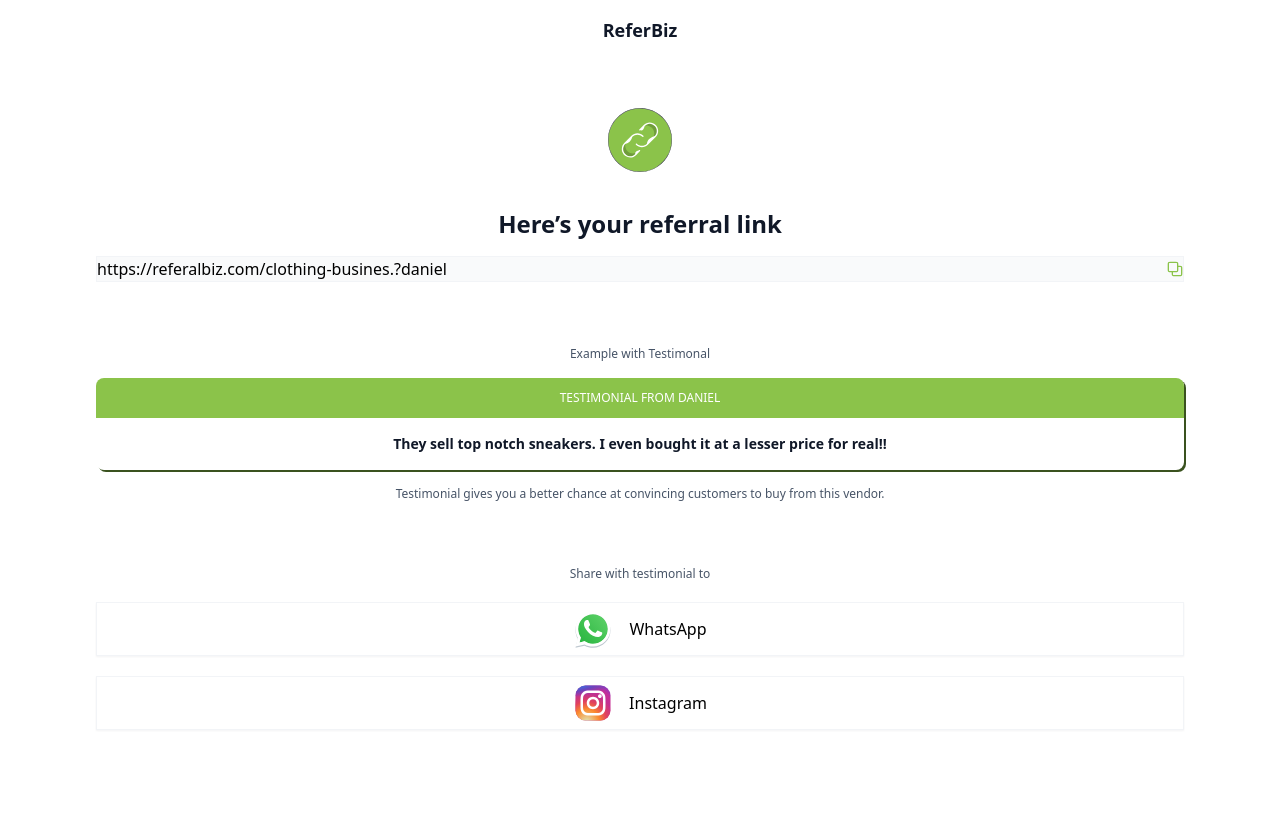
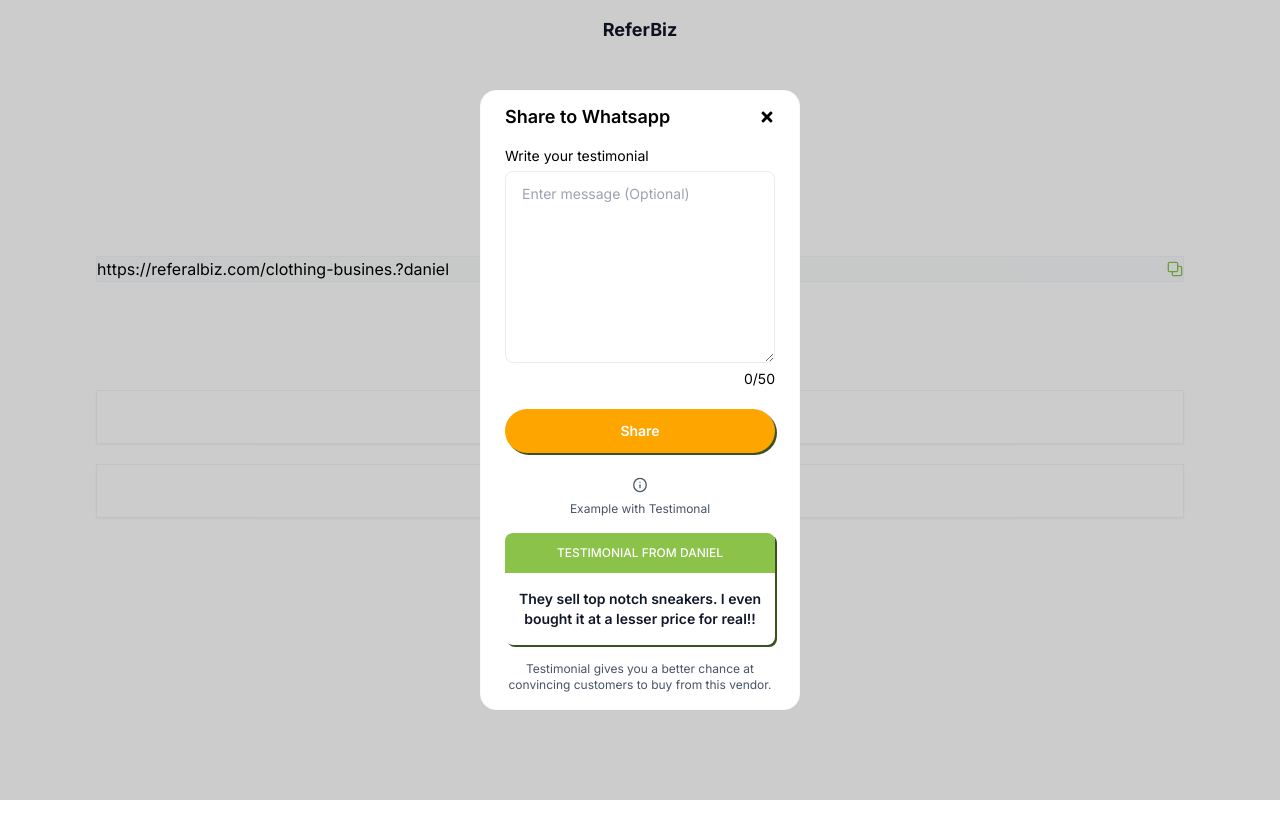
Before and after one commit to mosgizy/ReferBiz, a Next.js app: page /share-link in a window 1280 px wide. Both pictures are taken after a click on the button "WhatsApp". Shown: the top 838 px of the page. Built offline with nearby package versions, Linux system fonts and the light colour scheme.

Commit message:
share link modal now functional with sharing to social media

```diff
--- a/src/app/(campaign)/generate-link/page.tsx
+++ b/src/app/(campaign)/generate-link/page.tsx
@@ -34,7 +34,7 @@
             />
           </label>
           <label htmlFor="email" className="flex flex-col gap-3">
-            <span>Full Name</span>
+            <span>Email</span>
             <input
               type="email"
               name="email"
--- a/src/app/(campaign)/share-link/page.tsx
+++ b/src/app/(campaign)/share-link/page.tsx
@@ -5,15 +5,17 @@
 import copyIcon from '/public/icons/copy.svg';
 import whatsappIcon from '/public/icons/whatsapp.svg';
 import instagramIcon from '/public/icons/instagram.svg';
-import { toast } from 'react-toastify';
-import { useRouter } from 'next/navigation';
 import { handleCopyToClipboard } from '@/utils/copyToClipboard';
+import Modal from '@/components/Modal';
+import { useState } from 'react';
 
 const Page = () => {
-  const router = useRouter();
+  const [modalState, setModalState] = useState(false);
+  const [modalTitle, setModalTitle] = useState('');
 
-  const handleSocial = (social: string, text: string) => {
-    router.push(`https://api.whatsapp.com/send?text=${text}%20${social}`);
+  const handleModalState = (title: string) => {
+    setModalTitle(title);
+    setModalState((prev) => !prev);
   };
 
   return (
@@ -41,37 +43,34 @@
           />
         </div>
       </div>
-      <div className="my-16 flex flex-col gap-4">
-        <div className="text-xs text-text-color">Example with Testimonal</div>
-        <div className="shadow-btn-shadow rounded-lg overflow-hidden">
-          <div className="text-xs font-medium py-3 px-3 bg-green-500 text-white">
-            TESTIMONIAL FROM DANIEL
-          </div>
-          <div className="text-header text-sm font-semibold py-4 px-3">
-            They sell top notch sneakers. I even bought it at a lesser price for
-            real!!
-          </div>
-        </div>
-        <p className="text-xs text-text-color">
-          Testimonial gives you a better chance at convincing customers to buy
-          from this vendor.
-        </p>
-      </div>
-      <div>
+      <div className="mt-[4.5rem]">
         <h1 className="text-xs text-text-color font-medium">
           Share with testimonial to
         </h1>
         <div className="flex flex-col justify-center gap-5 mt-5">
-          <button className="flex-center justify-center gap-4 py-[0.375rem] border border-light-gray shadow-google">
+          <button
+            onClick={() => handleModalState('Share to Whatsapp')}
+            className="flex-center justify-center gap-4 py-[0.375rem] border border-light-gray shadow-google"
+          >
             <Image src={whatsappIcon} alt="" height={40} width={40} />
             <span>WhatsApp</span>
           </button>
-          <button className="flex-center justify-center gap-4 py-[0.375rem] border border-light-gray shadow-google">
+          <button
+            onClick={() => handleModalState('Share to Twitter')}
+            className="flex-center justify-center gap-4 py-[0.375rem] border border-light-gray shadow-google"
+          >
             <Image src={instagramIcon} alt="" height={40} width={40} />
-            <span>Instagram</span>
+            <span>Twitter</span>
           </button>
         </div>
       </div>
+      {modalState && (
+        <Modal
+          handleModal={handleModalState}
+          title={modalTitle}
+          url={'https://referalbiz.com/clothing-busines.?daniel'}
+        />
+      )}
     </>
   );
 };
--- a/src/app/layout.tsx
+++ b/src/app/layout.tsx
@@ -1,11 +1,11 @@
 import './globals.css';
 import type { Metadata } from 'next';
-// import { Inter } from 'next/font/google';
+import { Inter } from 'next/font/google';
 import { AppProvider } from './Provider';
 import { ToastContainer } from 'react-toastify';
 import 'react-toastify/dist/ReactToastify.css';
 
-// const inter = Inter({ subsets: ['latin'] });
+const inter = Inter({ subsets: ['latin'] });
 
 export const metadata: Metadata = {
   title: 'Refer Biz',
@@ -19,7 +19,7 @@
 }) {
   return (
     <html lang="en">
-      <body className={` min-h-screen`}>
+      <body className={`${inter.className} min-h-screen`}>
         <AppProvider>{children}</AppProvider>
         <ToastContainer autoClose={3000} />
       </body>
--- /dev/null
+++ b/src/components/Modal.tsx
@@ -0,0 +1,134 @@
+'use client';
+
+import Image from 'next/image';
+import infoIcon from '/public/icons/info.svg';
+import { FaTimes } from 'react-icons/fa';
+import { useRef, useState } from 'react';
+
+interface modalProps {
+  handleModal: () => void;
+  title: string;
+  url: string;
+}
+
+const Modal = ({ handleModal, title, url }: modalProps) => {
+  const textRef = useRef<HTMLTextAreaElement>(null);
+
+  const [text, setText] = useState('');
+  const [wordCount, setWordCount] = useState(0);
+
+  const handleTextChange = (event: any) => {
+    const newText = event.target.value;
+
+    const words = newText.trim().split(/\s+/);
+
+    if (words.length > 50) {
+      let temp = words.slice(0, 50).join(' ');
+      setText(temp);
+      setWordCount(50);
+
+      // text are still being input but not as word
+
+      // if (textRef.current) {
+      //   textRef.current.value = temp;
+      // }
+    }
+
+    if (words.length <= 50) {
+      setWordCount(words.length);
+      setText(newText);
+    }
+  };
+
+  function shareOnSocialMedia(shareUrl: string): void {
+    window.open(shareUrl, '_blank');
+  }
+
+  const handleSocialShare = () => {
+    const encodedUrl = encodeURIComponent(url);
+    const encodedText = encodeURIComponent(`${text}`);
+
+    if (title.endsWith('Whatsapp')) {
+      shareOnSocialMedia(
+        `https://api.whatsapp.com/send?text=${encodedText}%20${encodedUrl}`
+      );
+    }
+
+    if (title.endsWith('Twitter')) {
+      shareOnSocialMedia(
+        `https://twitter.com/intent/tweet?url=${encodedUrl}&text=${encodedText}`
+      );
+    }
+  };
+
+  return (
+    <div className="fixed inset-0 flex-center justify-center bg-background-blur">
+      <div
+        onClick={(e) => e.preventDefault()}
+        className="px-6 border border-fade-gray text-left max-w-[20rem] mx-auto bg-white rounded-2xl"
+      >
+        <div className="flex-center justify-between py-3">
+          <div className="text-lg font-semibold">{title}</div>
+          <FaTimes onClick={handleModal} className="cursor-pointer" />
+        </div>
+        <div className="mb-6">
+          <form>
+            <label htmlFor="testimony" className="text-sm">
+              Write your testimonial
+              <textarea
+                name=""
+                id=""
+                ref={textRef}
+                value={text}
+                onChange={handleTextChange}
+                placeholder="Enter message (Optional)"
+                className="w-full h-48 mt-1 px-4 py-3 rounded-lg border border-gray-200"
+              ></textarea>
+              <div className="flex justify-end">
+                <span className="text-right">{wordCount}/50</span>
+              </div>
+            </label>
+            <button
+              onClick={handleSocialShare}
+              className="btn w-full mt-5 text-white text-sm font-semibold"
+            >
+              Share
+            </button>
+          </form>
+        </div>
+        <div className="mb-4">
+          <div className="flex flex-col gap-4 text-center">
+            <div className="flex-center flex-col gap-2">
+              <Image
+                src={infoIcon}
+                alt=""
+                height={16}
+                width={16}
+                title="put tooltip here"
+                className="cursor-pointer"
+              />
+              <span className="text-xs text-text-color">
+                Example with Testimonal
+              </span>
+            </div>
+            <div className="shadow-btn-shadow rounded-lg overflow-hidden">
+              <div className="text-xs font-medium py-3 px-3 bg-green-500 text-white">
+                TESTIMONIAL FROM DANIEL
+              </div>
+              <div className="text-header text-sm font-semibold py-4 px-3">
+                They sell top notch sneakers. I even bought it at a lesser price
+                for real!!
+              </div>
+            </div>
+            <p className="text-xs text-text-color">
+              Testimonial gives you a better chance at convincing customers to
+              buy from this vendor.
+            </p>
+          </div>
+        </div>
+      </div>
+    </div>
+  );
+};
+
+export default Modal;
--- a/tailwind.config.ts
+++ b/tailwind.config.ts
@@ -26,7 +26,9 @@
       backgroundImage: {
         'focus-bg': 'linear-gradient(180deg, #4C6B29 0%, #638A35 100%);',
       },
-      backgroundColor: {},
+      backgroundColor: {
+        'background-blur':"rgba(0,0,0,0.2)"
+      },
       boxShadow: {
         'btn-shadow': '2px 2px 0px 0px #3A521F',
         'google': '0px 1px 2px 0px rgba(16, 24, 40, 0.05)',
```
Also changed, not shown: src/utils/shareLinks.ts (added, +28 -0 lines), public/icons/info.svg (added).
